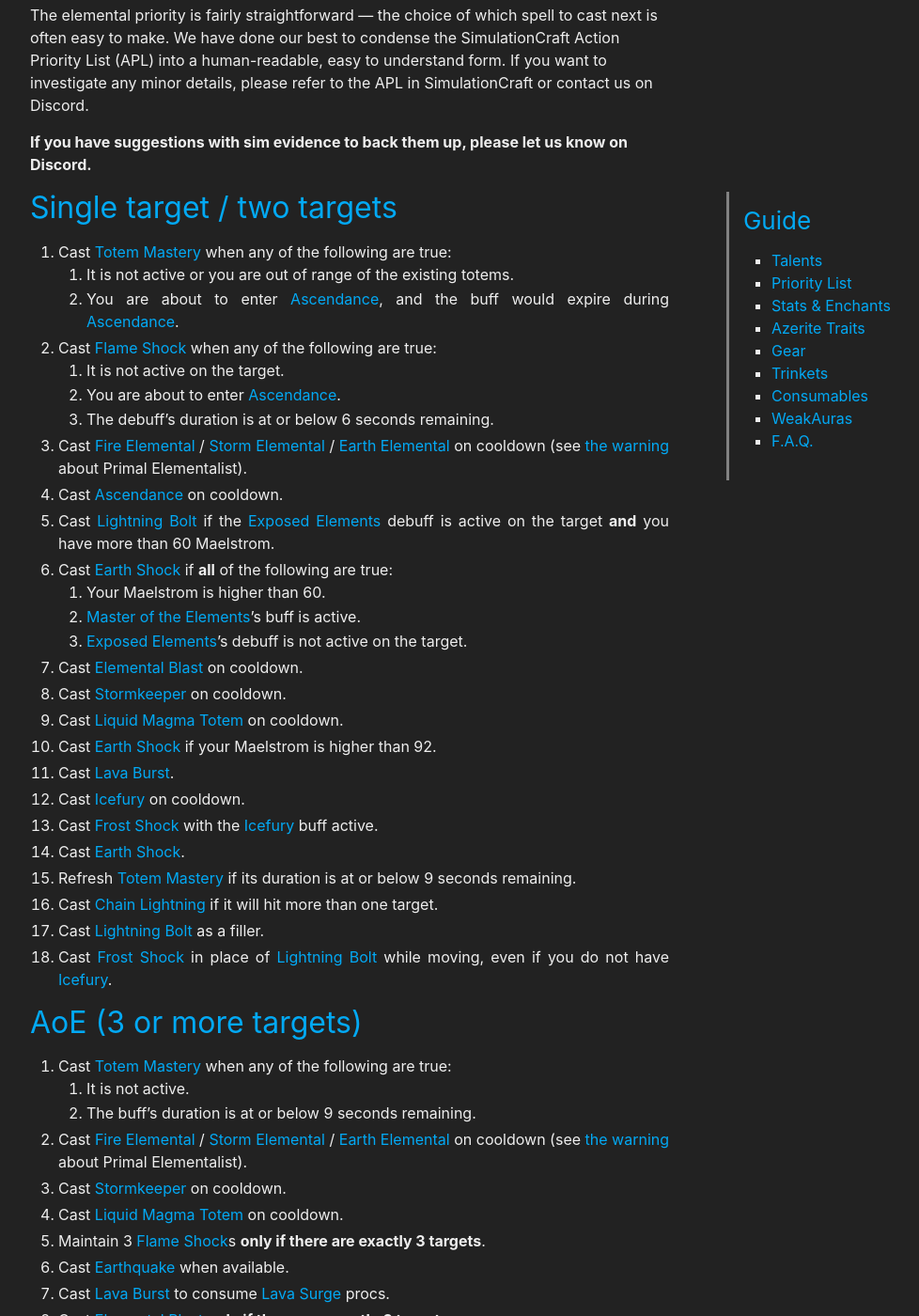
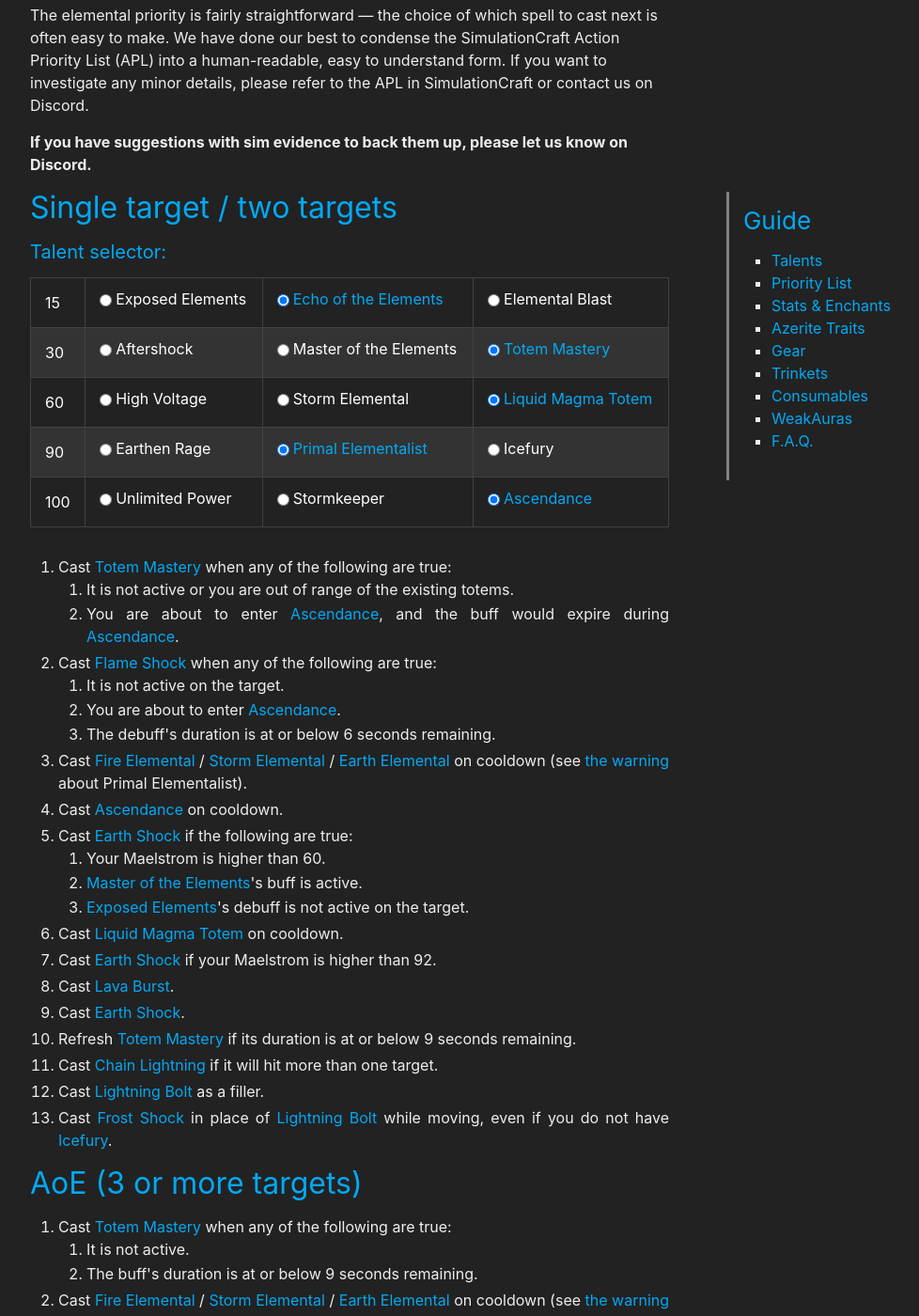
Before and after one commit to stormearthandlava/stormearthandlava.github.io, a Jekyll site: the page built from guide/general/priority_list.md, in a window 1280 px wide and 1400 px high, scrolled down 406 px. Shown: the whole window at 94% size, without its empty margins (268-1246 px from the left). Built offline with Jekyll 4.4.1, drawn with Linux system fonts in a browser that asks for light colours; a script that is not in the unit is left out; some of the changed text lies outside the part shown.

Commit message:
Variable APL with talent selector

```diff
--- a/assets/main.scss
+++ b/assets/main.scss
@@ -278,3 +278,13 @@ div.skill.lb {
     margin: 0 auto;
     display: block;
 }
+
+input[type="radio"]+label {
+  vertical-align: middle;
+  padding-left: 4px;
+}
+
+// Radio stuff for APL talent selector
+input[type="radio"]:checked+label {
+  color: $brand-color;
+}
--- a/guide/general/priority_list.md
+++ b/guide/general/priority_list.md
@@ -13,48 +13,76 @@ The elemental priority is fairly straightforward — the choice of which spell t
 
 ## Single target / two targets
 
-<div class="apl" style="max-width: 100%; text-align:justify;" markdown="1">
-1. Cast {{ site.data.talent.tm }}  when any of the following are true:
-    1. It is not active or you are out of range of the existing totems.
-    2. You are about to enter {{site.data.talent.asc}}, and the buff would expire during {{site.data.talent.asc}}.
-1. Cast {{ site.data.spell.fs }} when any of the following are true:
-    1. It is not active on the target.
-    2. You are about to enter {{site.data.talent.asc}}.
-    3. The debuff's duration is at or below 6 seconds remaining.
-1. Cast {{ site.data.spell.fe }} / {{ site.data.talent.se }} / {{site.data.spell.ee}} on cooldown (see <a href="#pe">the warning</a> about Primal Elementalist).
-1. Cast {{ site.data.talent.asc }} on cooldown.
-1. Cast {{site.data.spell.lb}} if the {{site.data.talent.ee}} debuff is active on the target **and** you have more than 60 Maelstrom.
-1. Cast {{site.data.spell.es}} if **all** of the following are true:
-    1. Your Maelstrom is higher than 60.
-    2. {{site.data.talent.mote}}'s buff is active.
-    3. {{site.data.talent.ee}}'s debuff is not active on the target.
-1. Cast {{ site.data.talent.eb }} on cooldown.
-1. Cast {{ site.data.talent.sk }} on cooldown.
-1. Cast {{ site.data.talent.lmt }} on cooldown.
-1. Cast {{ site.data.spell.es }} if your Maelstrom is higher than 92.
-1. Cast {{ site.data.spell.lvb }}.
-1. Cast {{ site.data.talent.if }} on cooldown.
-1. Cast {{site.data.spell.frs}} with the {{site.data.talent.if}} buff active.
-1. Cast {{site.data.spell.es }}.
-1. Refresh {{ site.data.talent.tm }} if its duration is at or below 9 seconds remaining.
-1. Cast {{site.data.spell.cl}} if it will hit more than one target.
-1. Cast {{ site.data.spell.lb }} as a filler.
-1. Cast {{site.data.spell.frs}} in place of {{site.data.spell.lb}} while moving, even if you do not have {{site.data.talent.if}}.
+
+#### Talent selector:
+
+
+15 | <input type="radio" id="ee-radio" name="15" value="1" /><label for="ee-radio"> Exposed Elements</label> | <input type="radio" id="eote-radio" name="15" value="2" checked /><label for="eote-radio"> Echo of the Elements</label> | <input type="radio" id="eb-radio" name="15" value="3" /><label for="eb-radio"> Elemental Blast</label>
+30 | <input type="radio" id="afs-radio" name="30" value="1" /><label for="afs-radio"> Aftershock</label> | <input type="radio" id="mote-radio" name="30" value="2" /><label for="mote-radio"> Master of the Elements</label> | <input type="radio" id="tm-radio" name="30" value="3" checked /><label for="ee-radio"> Totem Mastery</label>
+60 | <input type="radio" id="hv-radio" name="60" value="1" /><label for="hv-radio"> High Voltage</label> | <input type="radio" id="se-radio" name="60" value="2" /><label for="se-radio"> Storm Elemental</label> | <input type="radio" id="lmt-radio" name="60" value="3" checked /><label for="lmt-radio"> Liquid Magma Totem</label>
+90 | <input type="radio" id="er-radio" name="90" value="1" /><label for="er-radio"> Earthen Rage</label> | <input type="radio" id="pe-radio" name="90" value="2" checked /><label for="pe-radio"> Primal Elementalist</label> | <input type="radio" id="if-radio" name="90" value="3" /><label for="if-radio"> Icefury</label>
+100 | <input type="radio" id="up-radio" name="100" value="1" /><label for="up-radio"> Unlimited Power</label> | <input type="radio" id="sk-radio" name="100" value="2" /><label for="sk-radio"> Stormkeeper</label> | <input type="radio" id="asc-radio" name="100" value="3" checked /><label for="asc-radio"> Ascendance</label>
+
+
+<div class="apl" style="max-width: 100%; text-align:justify;" markdown="0">
+    <ol>
+        <li class="tm-apl" style="display: list-item;">Cast {{ site.data.talent.tm }}  when any of the following are true:
+            <ol>
+                <li>It is not active or you are out of range of the existing totems.</li>
+                <li>You are about to enter {{site.data.talent.asc}}, and the buff would expire during {{site.data.talent.asc}}.</li>
+            </ol>
+        </li>
+        <li> Cast {{ site.data.spell.fs }} when any of the following are true:
+            <ol>
+                <li>It is not active on the target.</li>
+                <li>You are about to enter {{site.data.talent.asc}}.</li>
+                <li>The debuff's duration is at or below 6 seconds remaining.</li>
+            </ol>
+        </li>
+        <li> Cast {{ site.data.spell.fe }} / {{ site.data.talent.se }} / {{site.data.spell.ee}} on cooldown (see <a href="#pe">the warning</a> about Primal Elementalist).</li>
+        <li class="asc-apl" style="display:list-item;">Cast {{ site.data.talent.asc }} on cooldown.</li>
+        <li class="ee-apl" style="display:none;">Cast {{site.data.spell.lb}} if the {{site.data.talent.ee}} debuff is active on the target and you have more than 60 Maelstrom.</li>
+        <li> Cast {{site.data.spell.es}} if the following are true:
+            <ol>
+                <li>Your Maelstrom is higher than 60.</li>
+                <li>{{site.data.talent.mote}}'s buff is active.</li>
+                <li>{{site.data.talent.ee}}'s debuff is not active on the target.</li>
+            </ol>
+        </li>
+        <li class="eb-apl" style="display:none;">Cast {{ site.data.talent.eb }} on cooldown.</li>
+        <li class="sk-apl" style="display:none;"> Cast {{ site.data.talent.sk }} on cooldown.</li>
+        <li class="lmt-apl" style="display:list-item;">Cast {{ site.data.talent.lmt }} on cooldown.</li>
+        <li>Cast {{ site.data.spell.es }} if your Maelstrom is higher than 92.</li>
+        <li>Cast {{ site.data.spell.lvb }}.</li>
+        <li class="if-apl" style="display:none;">Cast {{ site.data.talent.if }} on cooldown.</li>
+        <li class="if-apl" style="display:none;">Cast {{site.data.spell.frs}} with the {{site.data.talent.if}} buff active.</li>
+        <li>Cast {{site.data.spell.es }}.</li>
+        <li class="tm-apl">Refresh {{ site.data.talent.tm }} if its duration is at or below 9 seconds remaining.</li>
+        <li>Cast {{site.data.spell.cl}} if it will hit more than one target.</li>
+        <li>Cast {{ site.data.spell.lb }} as a filler.</li>
+        <li>Cast {{site.data.spell.frs}} in place of {{site.data.spell.lb}} while moving, even if you do not have {{site.data.talent.if}}.</li>
+    </ol>
 </div>
 
+
 ## AoE (3 or more targets)
-<div class="apl" style="max-width: 100%; text-align:justify;" markdown="1">
-1. Cast {{ site.data.talent.tm }}  when any of the following are true:
-    1. It is not active.
-    2. The buff's duration is at or below 9 seconds remaining.
-1. Cast {{ site.data.spell.fe }} / {{ site.data.talent.se }} / {{site.data.spell.ee}} on cooldown (see <a href="#pe">the warning</a> about Primal Elementalist).
-1. Cast {{ site.data.talent.sk }} on cooldown.
-1. Cast {{ site.data.talent.lmt }} on cooldown.
-1. Maintain 3 {{ site.data.spell.fs }}s **only if there are exactly 3 targets**.
-1. Cast {{ site.data.spell.eq }} when available.
-1. Cast {{ site.data.spell.lvb }} to consume {{site.data.spell.lava_surge}} procs.
-1. Cast {{ site.data.talent.eb }} **only if there are exactly 3 targets**.
-1. Cast {{ site.data.spell.cl }}.
+<div class="apl" style="max-width: 100%; text-align:justify;" markdown="0">
+    <ol>
+        <li>Cast {{ site.data.talent.tm }}  when any of the following are true:
+            <ol>
+                <li>It is not active.</li>
+                <li>The buff's duration is at or below 9 seconds remaining.</li>
+            </ol>
+        </li>
+        <li>Cast {{ site.data.spell.fe }} / {{ site.data.talent.se }} / {{site.data.spell.ee}} on cooldown (see <a href="#pe">the warning</a> about Primal Elementalist).</li>
+        <li class="sk-apl" style="display:none;">Cast {{ site.data.talent.sk }} on cooldown.</li>
+        <li class="lmt-apl" style="display:none;">Cast {{ site.data.talent.lmt }} on cooldown.</li>
+        <li>Maintain 3 {{ site.data.spell.fs }}s if there are 3 targets.</li>
+        <li>Cast {{ site.data.spell.eq }} when available.</li>
+        <li>Cast {{ site.data.spell.lvb }} to consume {{site.data.spell.lava_surge}} procs.</li>
+        <li class="eb-apl" style="display:none;">Cast {{ site.data.talent.eb }} if there are 3 targets.</li>
+        <li>Cast {{ site.data.spell.cl }}.</li>
+    </ol>
 </div>
 
 
@@ -161,3 +189,31 @@ Yes, the shorter the remaining duration, the less likely it is for you to need a
 In addition all Elementals have autocasts. If you disable one on one Elemental all other Elementals will have that ability deactivated too. This is very annoying and we hope for a fix.
 
 Combining {{ site.data.talent.se }} with {{ site.data.talent.pe }} enables access to {{ site.data.spell.eye_of_the_storm_damage }}. This powerful ability needs to be activated manually. Make sure to use it shortly after your {{ site.data.talent.se }} buffs itself with {{ site.data.spell.call_lightning }}. {{ site.data.spell.eye_of_the_storm_damage }} is an incredible AoE CD and very useful for single target as well.
+
+
+<script>
+function listeners() {
+    let inputs = document.getElementsByTagName("input")
+    for (i in inputs) {
+        if (inputs[i].type == "radio") change_listener(inputs[i]);
+    }
+}
+
+function change_listener(element) {
+    element.addEventListener("change", function(e) {
+        let siblings = document.getElementsByName(e.target.name);
+        for (radio of siblings) {
+            let apl_elems = document.getElementsByClassName(radio.id.split('-')[0] + "-apl");
+            for (item of apl_elems) {
+                if (radio.checked == true) {
+                    item.style.display = "list-item";
+                } else {
+                    item.style.display = "none";
+                }
+            }
+        }
+    });
+}
+
+listeners()
+</script>
```
